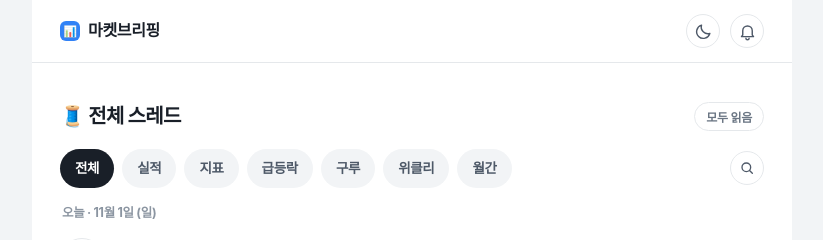
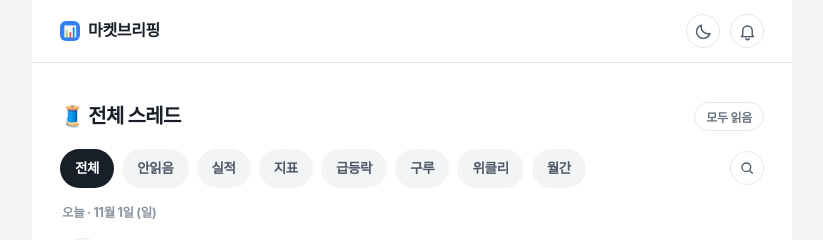
Before and after one commit to limpkiller-collab/earnings-briefing, a plain HTML site: page index.html in a window 1280 px wide. Shown: the top 240 px of the page, without its empty margins (228-1051 px from the left). Drawn offline with Linux system fonts and the light colour scheme; a web font is replaced by a local one.

Commit message:
auto: 아카이브 갱신 2026-11-01 15:07

```diff
--- a/index.html
+++ b/index.html
@@ -643,7 +643,7 @@ h2{font-size:20px;font-weight:800;letter-spacing:-0.03em;margin:0 0 14px;display
 
 <script>
 // ===== 스킬이 갱신하는 데이터 블록 (새 항목은 배열 맨 앞에 추가) =====
-const LAST_UPDATED = "2026.11.01";   // 44주차 위클리 리뷰 · v2.22 탭 정비(4탭) · v2.21 🎙️ 구루 전망(GURU_DB)
+const LAST_UPDATED = "2026.11.01";   // v2.23 안읽음 칩 · 44주차 위클리 리뷰 · v2.22 탭 정비(4탭) · v2.21 🎙️ 구루 전망(GURU_DB)
 
 const REPORTS_DB = [
   {
@@ -1847,7 +1847,7 @@ function saveRead(){ loadRead(); try { localStorage.setItem(READ_KEY, JSON.strin
 const isUnread = key => !READ.has(key);
 function paintRead(){ document.querySelectorAll('a.row.unread[data-key]').forEach(a => { if (READ.has(a.dataset.key)) a.classList.remove('unread'); }); renderBadges(); }
 function markRead(key){ READ.add(key); saveRead(); paintRead(); }
-function syncRead(){ loadRead(); paintRead(); }
+function syncRead(){ loadRead(); paintRead(); if (VIEW === 'thread' && feedActive === '안읽음') renderFeed(); }
 window.addEventListener('pageshow', syncRead);
 document.addEventListener('visibilitychange', () => { if (document.visibilityState === 'visible') syncRead(); });
 window.addEventListener('storage', e => { if (e.key === READ_KEY) syncRead(); });
@@ -2270,7 +2270,7 @@ function sparkline(v, up, big){
 }
 
 /* ===== 스레드 피드 (4개 DB 통합 · 발간 시간 역순 · 날짜별 그룹) ===== */
-const feedTypes = ['전체', '실적', '지표', '급등락', '구루', '위클리', '월간'];
+const feedTypes = ['전체', '안읽음', '실적', '지표', '급등락', '구루', '위클리', '월간'];   /* v2.23 안읽음 칩 */
 const TYPE_KEY = { '실적': 'earn', '지표': 'macro', '급등락': 'movers', '구루': 'guru', '위클리': 'weekly', '월간': 'monthly' };
 let feedActive = '전체', feedQuery = '';
 const FEED_DESC = {   /* v2.22: 폐지된 탭의 소개 문구를 홈 칩 아래로 옮김 */
@@ -2288,7 +2288,7 @@ function renderFeed(){
   feedTypes.forEach(t => {
     const c = document.createElement('span');
     c.className = 'f' + (t === feedActive ? ' on' : '');
-    const n = t === '전체' ? unreadCount('thread') : unreadCount(TYPE_KEY[t]);
+    const n = t === '전체' ? 0 : t === '안읽음' ? unreadCount('thread') : unreadCount(TYPE_KEY[t]);
     c.textContent = t + (n ? ` ${n}` : '');
     c.onclick = () => { feedActive = t; renderFeed(); };
     fl.appendChild(c);
@@ -2297,11 +2297,13 @@ function renderFeed(){
   const fdesc = document.getElementById('feed-desc');   /* v2.22: 칩별 소개 한 줄 */
   if (fdesc) { const t = FEED_DESC[feedActive]; fdesc.textContent = t || ''; fdesc.style.display = t ? '' : 'none'; }
   const onf = fl.querySelector('.f.on'); if (onf) fl.scrollLeft = Math.max(0, onf.offsetLeft - fl.clientWidth / 2 + onf.offsetWidth / 2);
-  let rows = ALL_ITEMS.filter(it => feedActive === '전체' || it.type === TYPE_KEY[feedActive]);
+  let rows = ALL_ITEMS.filter(it => feedActive === '전체' || (feedActive === '안읽음' ? isUnread(it.key) : it.type === TYPE_KEY[feedActive]));
   if (feedQuery) rows = rows.filter(it => `${it.title} ${it.one} ${it.badge}`.toLowerCase().includes(feedQuery));
   rows = rows.slice().sort((a, b) => a.created < b.created ? 1 : a.created > b.created ? -1 : 0);
   document.getElementById('fq-cnt').textContent = feedQuery ? `${rows.length}건` : '';
-  document.getElementById('feed-empty').style.display = rows.length ? 'none' : 'block';
+  const fe = document.getElementById('feed-empty');
+  fe.textContent = feedActive === '안읽음' && !feedQuery ? '새 글을 모두 읽었어요' : '아직 콘텐츠가 없어요';
+  fe.style.display = rows.length ? 'none' : 'block';
   box.innerHTML = '';
   let lastDay = '';
   const dayLabel = c => {
@@ -2513,7 +2515,7 @@ TAB_VIEWS.forEach(k => {
   };
 });
 /* v2.22 해시 라우팅 — 예전 탭 링크(#monthly 등, 월간리뷰 상단 버튼·푸시)는 홈 + 해당 칩으로 */
-const HASH_CHIP = { '#monthly': '월간', '#macro': '지표', '#movers': '급등락', '#weekly': '위클리', '#guru': '구루' };
+const HASH_CHIP = { '#monthly': '월간', '#macro': '지표', '#movers': '급등락', '#weekly': '위클리', '#guru': '구루', '#unread': '안읽음' };
 function routeHash(first){
   const h = location.hash;
   if (HASH_CHIP[h]) { feedActive = HASH_CHIP[h]; setView('thread'); return; }
```
